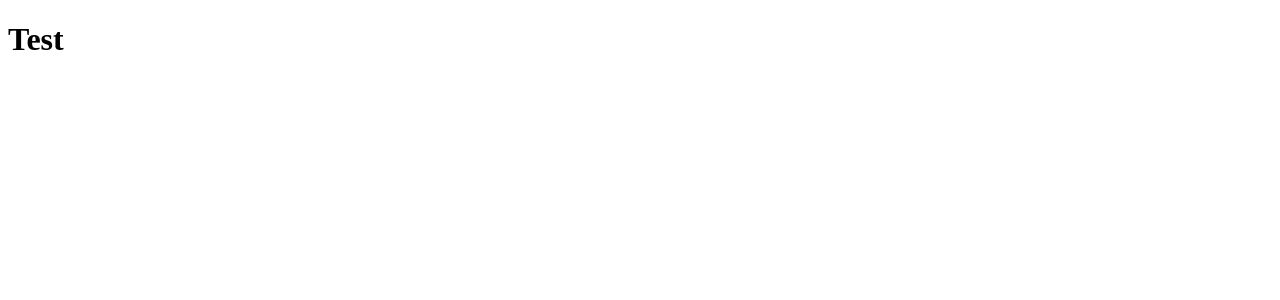
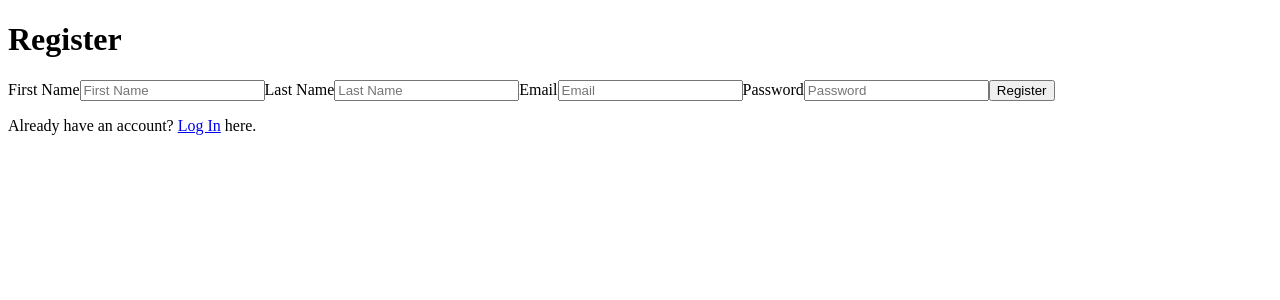
Before and after one commit to SHussain47/Library, a React (Vite) app: page /register in a window 1280 px wide. Shown: the top 300 px of the page. Built offline with nearby package versions, Linux system fonts and the light colour scheme.

Commit message:
feat: Added register logic|page and route

```diff
--- a/src/App.jsx
+++ b/src/App.jsx
@@ -1,9 +1,13 @@
 import { Routes, Route } from "react-router";
+
+import Register from "./auth/Register";
 
 export default function App() {
   return (
     <>
-      <h1>Test</h1>
+      <Routes>
+        <Route path="register" element={<Register />} />
+      </Routes>
     </>
   );
 }
--- a/src/auth/AuthContext.jsx
+++ b/src/auth/AuthContext.jsx
@@ -1,4 +1,4 @@
-import { createContext, useContext, useEffect, useState } from "react";
+import { createContext, useContext, useState } from "react";
 
 const API = import.meta.env.VITE_API;
 
@@ -7,7 +7,22 @@ const AuthContext = createContext();
 export function AuthProvider({ children }) {
   const [token, setToken] = useState();
 
-  const value = { token };
+  // REGISTER LOGIC
+  const register = async (credentials) => {
+    const response = await fetch(`${API}/users/register`, {
+      method: "POST",
+      headers: { "Content-Type": "application/json" },
+      body: JSON.stringify(credentials),
+    });
+    const result = await response.json();
+    if (!response) {
+      throw Error(result.message);
+    }
+    setToken(result.token);
+    localStorage.setItem("token", token);
+  };
+
+  const value = { token, register };
   return <AuthContext.Provider value={value}>{children}</AuthContext.Provider>;
 }
 
--- /dev/null
+++ b/src/auth/Register.jsx
@@ -0,0 +1,86 @@
+import { useState } from "react";
+import { useAuth } from "./AuthContext";
+import { Link, useNavigate } from "react-router";
+
+export default function Register() {
+  const { register } = useAuth();
+  const navigate = useNavigate();
+  const [firstName, setFirstName] = useState("");
+  const [lastname, setLastName] = useState("");
+  const [email, setEmail] = useState("");
+  const [password, setPassword] = useState("");
+  const [error, setError] = useState(null);
+
+  // console.log(email);
+  // console.log(password);
+
+  const tryRegister = async (event) => {
+    event.preventDefault();
+    setError(null);
+
+    // console.log("FirstName: ", firstName);
+    // console.log("LastName: ", lastname);
+
+    try {
+      await register({ firstname: firstName, lastname, email, password });
+      navigate("/");
+    } catch (error) {
+      setError(error.message);
+    }
+  };
+
+  return (
+    <>
+      <h1>Register</h1>
+      <form onSubmit={tryRegister}>
+        <label>
+          First Name
+          <input
+            type="text"
+            name="firstName"
+            placeholder="First Name"
+            value={firstName}
+            onChange={(event) => setFirstName(event.target.value)}
+          />
+        </label>
+        <label>
+          Last Name
+          <input
+            type="text"
+            name="lastName"
+            placeholder="Last Name"
+            value={lastname}
+            onChange={(event) => setLastName(event.target.value)}
+          />
+        </label>
+        <label>
+          Email
+          <input
+            type="text"
+            name="email"
+            placeholder="Email"
+            value={email}
+            onChange={(event) => setEmail(event.target.value)}
+            required
+          />
+        </label>
+        <label>
+          Password
+          <input
+            type="password"
+            name="password"
+            placeholder="Password"
+            value={password}
+            onChange={(event) => setPassword(event.target.value)}
+            required
+          />
+        </label>
+        <button type="submit">Register</button>
+        {error && <p role="alert">{error}</p>}
+      </form>
+      <p>
+        Already have an account? <Link to="/login">Log In</Link> here.
+      </p>
+    </>
+  );
+}
--- a/src/main.jsx
+++ b/src/main.jsx
@@ -1,9 +1,9 @@
 import { StrictMode } from "react";
 import { createRoot } from "react-dom/client";
+import "./index.css";
+import App from "./App.jsx";
 import { BrowserRouter } from "react-router";
 
-import "./index.css";
-import App from "./App.jsx";
 import { AuthProvider } from "./auth/AuthContext.jsx";
 
 createRoot(document.getElementById("root")).render(
```
